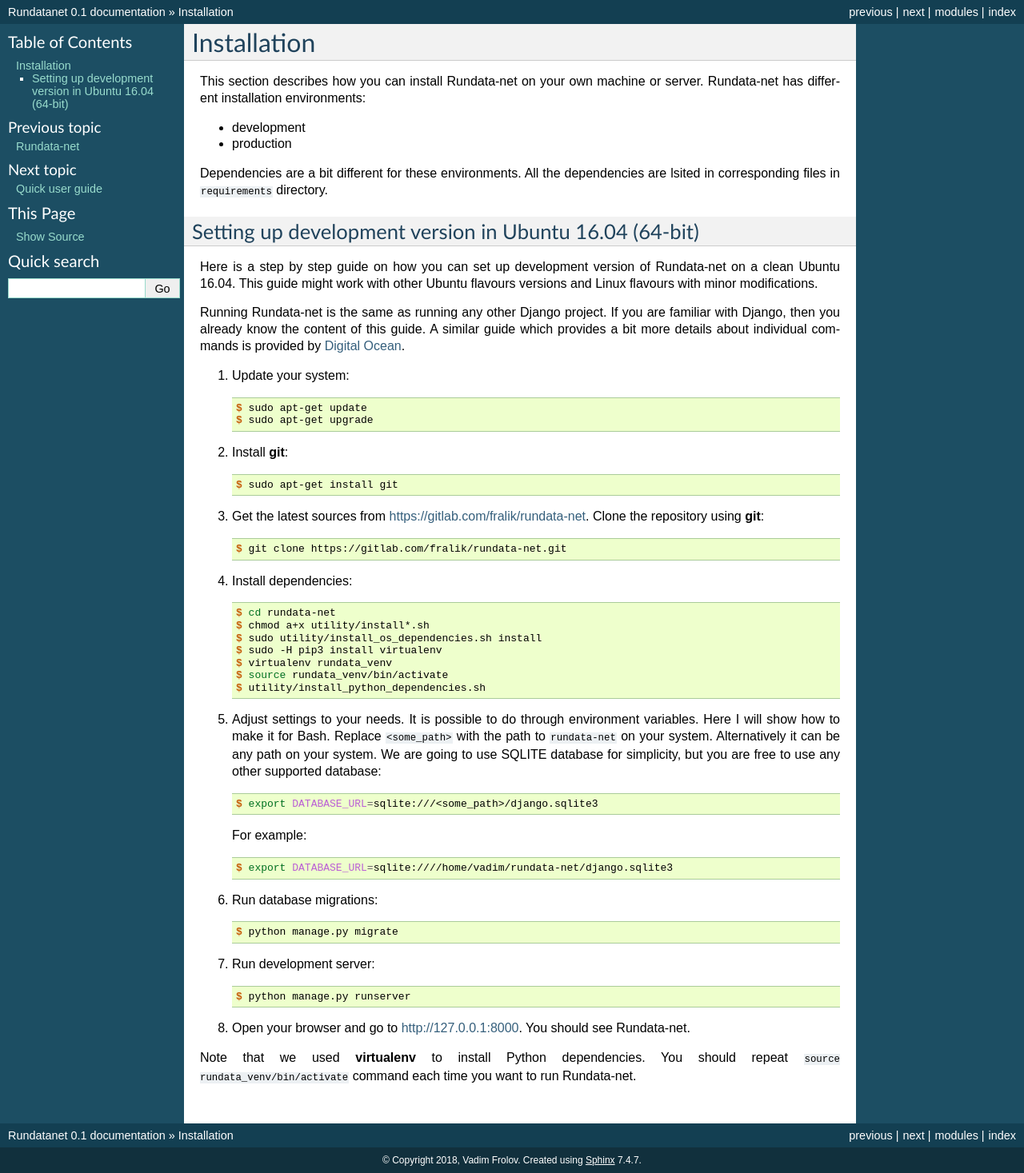
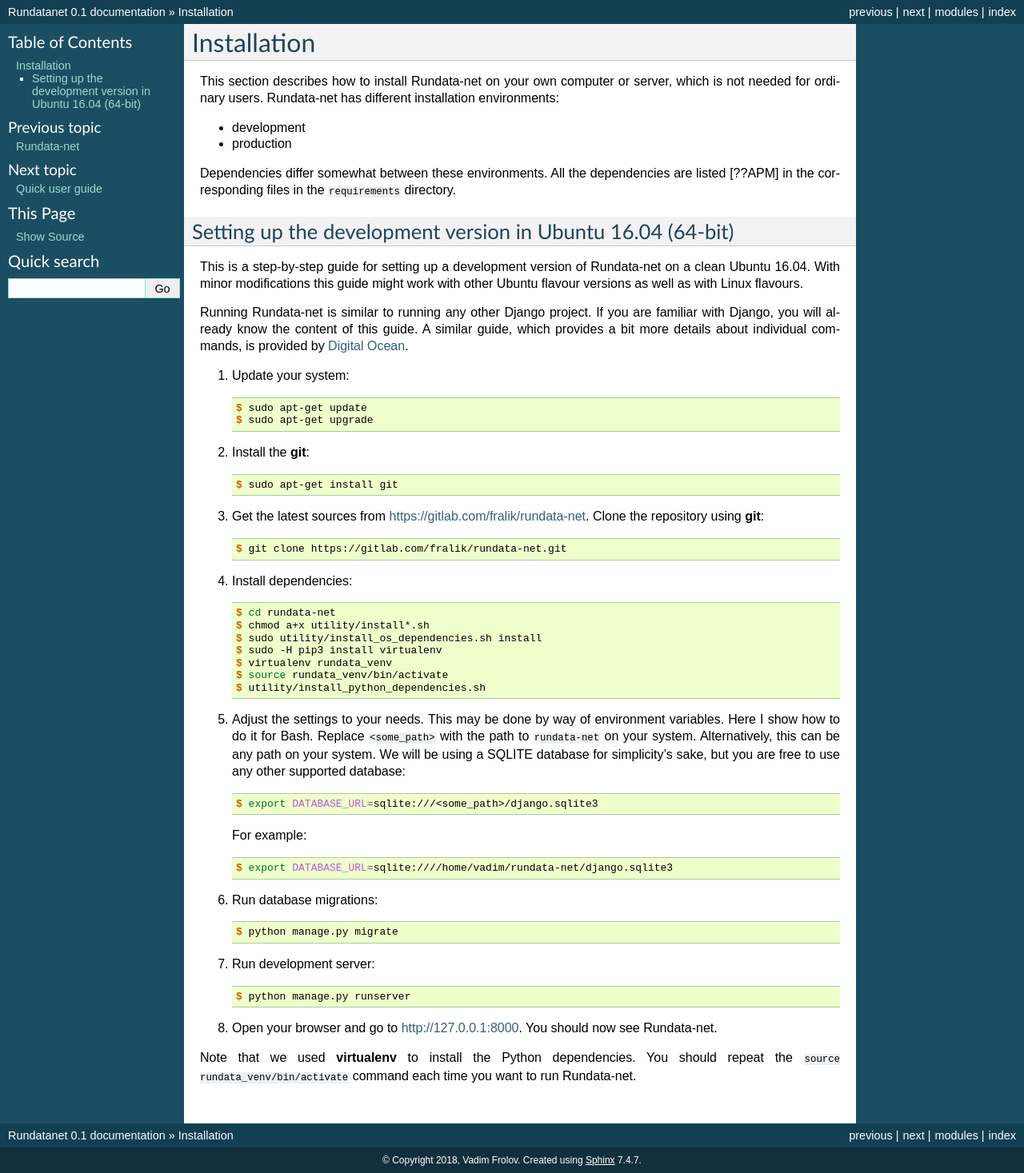
Before and after one commit to fralik/rundata-net, a Sphinx documentation site: the page built from docs/getting-started/install.rst, in a window 1280 px wide. Shown: the whole page at 80% size. Built offline with Sphinx 7.4.7, drawn with Linux system fonts in a browser that asks for light colours.

Commit message:
Update install.rst

```diff
--- a/docs/getting-started/install.rst
+++ b/docs/getting-started/install.rst
@@ -4,28 +4,28 @@
 
 .. module:: rundata
 
-This section describes how you can install Rundata-net on your own machine
-or server. Rundata-net has different installation environments:
+This section describes how to install Rundata-net on your own computer
+or server, which is not needed for ordinary users. Rundata-net has different installation environments:
 
 * development
 * production
 
-Dependencies are a bit different for these environments. All the dependencies are lsited in corresponding files in ``requirements`` directory.
+Dependencies differ somewhat between these environments. All the dependencies are listed [??APM] in the corresponding files in the ``requirements`` directory.
 
 .. _dependencies:
 
-Setting up development version in Ubuntu 16.04 (64-bit)
+Setting up the development version in Ubuntu 16.04 (64-bit)
 =======================================================
 
 .. highlight:: console
 
-Here is a step by step guide on how you can set up development version
-of Rundata-net on a clean Ubuntu 16.04. This guide might work with
-other Ubuntu flavours versions and Linux flavours with minor modifications.
+This is a step-by-step guide for setting up a development version
+of Rundata-net on a clean Ubuntu 16.04. With minor modifications this guide might work with
+other Ubuntu flavour versions as well as with Linux flavours.
 
-Running Rundata-net is the same as running any other Django project. If you
-are familiar with Django, then you already know the content of this guide.
-A similar guide which provides a bit more details about individual commands
+Running Rundata-net is similar to running any other Django project. If you
+are familiar with Django, you will already know the content of this guide.
+A similar guide, which provides a bit more details about individual commands,
 is provided by `Digital Ocean`_.
 
 #. Update your system::
@@ -33,7 +33,7 @@
     $ sudo apt-get update
     $ sudo apt-get upgrade
 
-#. Install :program:`git`::
+#. Install the :program:`git`::
 
     $ sudo apt-get install git
 
@@ -53,10 +53,10 @@
     $ source rundata_venv/bin/activate
     $ utility/install_python_dependencies.sh
 
-#. Adjust settings to your needs. It is possible to do through environment
-   variables. Here I will show how to make it for Bash. Replace ``<some_path>``
-   with the path to ``rundata-net`` on your system. Alternatively it can be
-   any path on your system. We are going to use SQLITE database for simplicity,
+#. Adjust the settings to your needs. This may be done by way of environment
+   variables. Here I show how to do it for Bash. Replace ``<some_path>``
+   with the path to ``rundata-net`` on your system. Alternatively, this can be
+   any path on your system. We will be using a SQLITE database for simplicity’s sake,
    but you are free to use any other supported database::
 
    $ export DATABASE_URL=sqlite:///<some_path>/django.sqlite3
@@ -73,8 +73,8 @@
 
     $ python manage.py runserver
 
-#. Open your browser and go to http://127.0.0.1:8000. You should see Rundata-net.
+#. Open your browser and go to http://127.0.0.1:8000. You should now see Rundata-net.
 
-Note that we used :program:`virtualenv` to install Python dependencies. You should repeat ``source rundata_venv/bin/activate`` command each time you want to run Rundata-net.
+Note that we used :program:`virtualenv` to install the Python dependencies. You should repeat the ``source rundata_venv/bin/activate`` command each time you want to run Rundata-net.
 
 .. _`Digital Ocean`: https://www.digitalocean.com/community/tutorials/how-to-set-up-django-with-postgres-nginx-and-gunicorn-on-ubuntu-16-04
```
